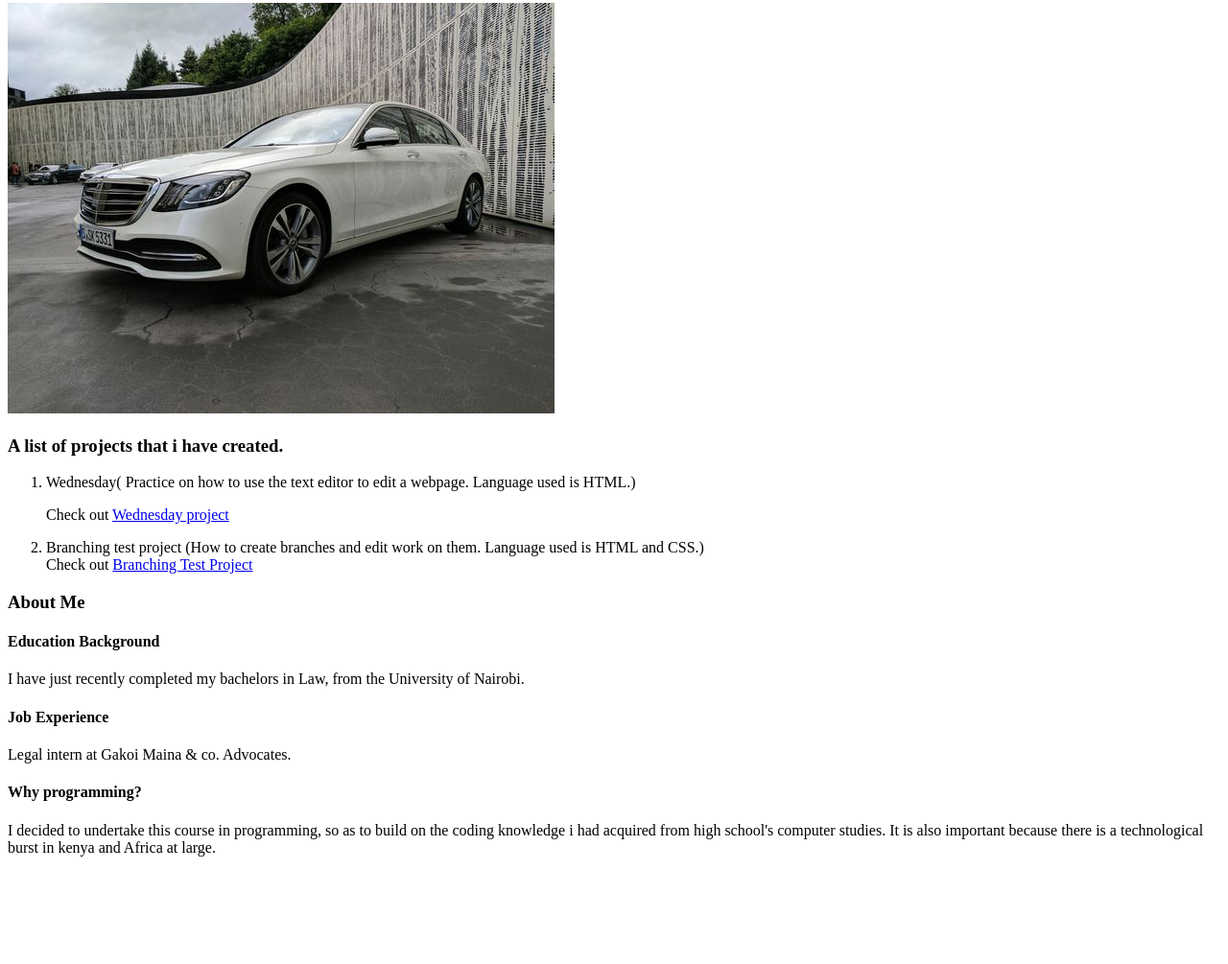
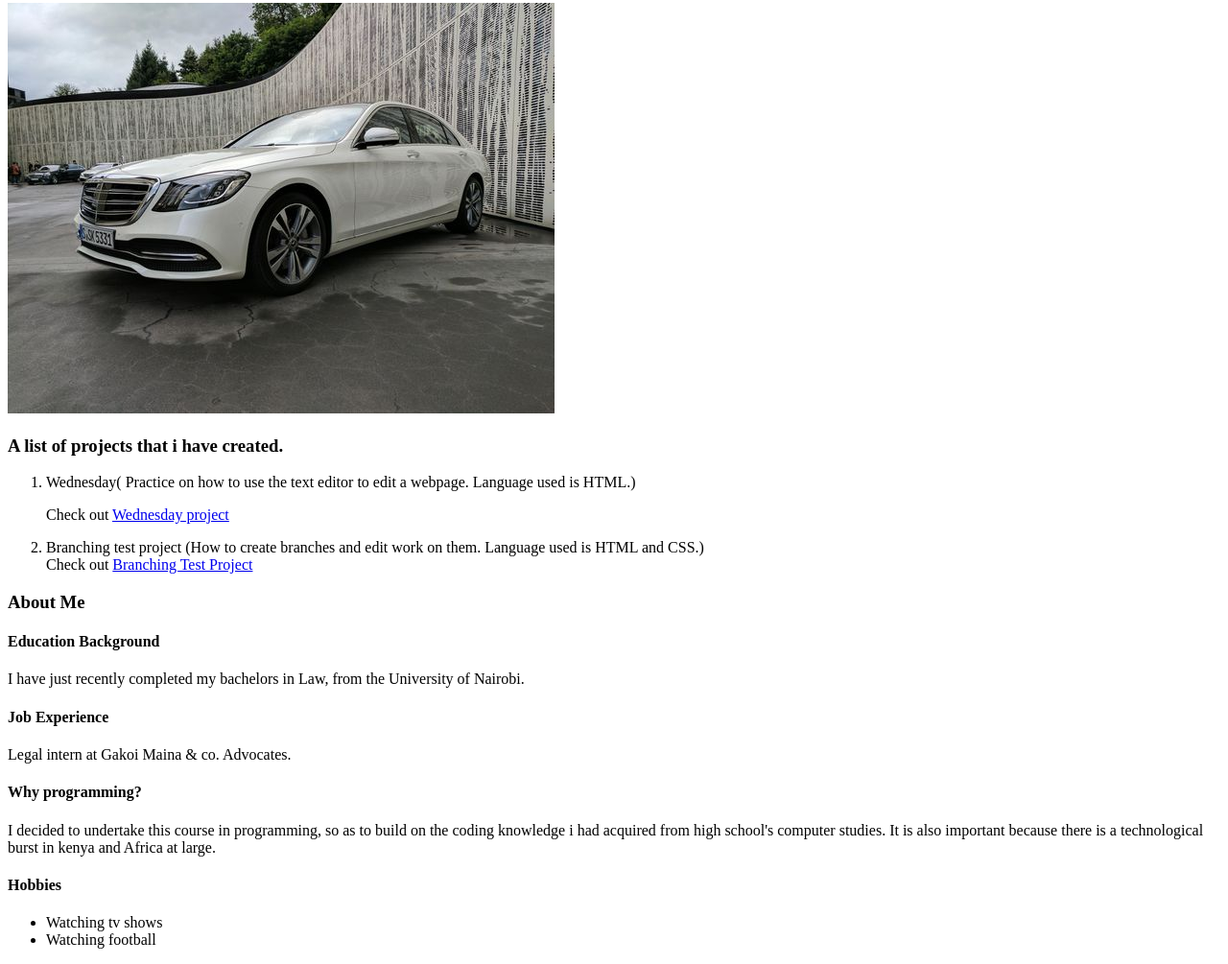
Before and after one commit to Tomshelby4/Friday-Project, a plain HTML site: page index.html in a window 1280 px wide. Shown: the part 124-1129 px from the top of the page at 96% size. Before the commit the page ends 1033 px from the top, so only its background shows below. Drawn offline with Linux system fonts and the light colour scheme.

Commit message:
Add hobbies list.

```diff
--- a/index.html
+++ b/index.html
@@ -21,8 +21,10 @@
     <p> Legal intern at Gakoi Maina & co. Advocates. </p>
     <h4> Why programming? </h4>
     <p> I decided to undertake this course in programming, so as to build on the coding knowledge i had acquired from high school's computer studies. It is also important because there is a technological burst in kenya and Africa at large.</p>
+    <h4> Hobbies </h4>
     <ul>
-
+        <li> Watching tv shows </l1>
+        <li> Watching football </li>
     </ul>
 <body>
 <html>
```
